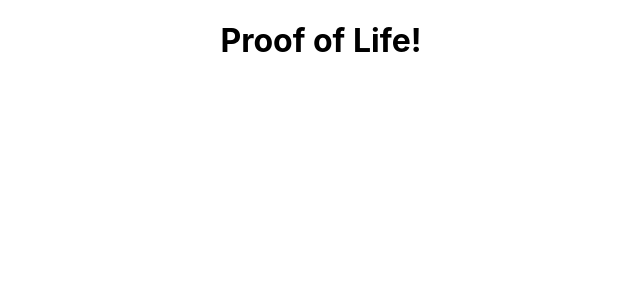
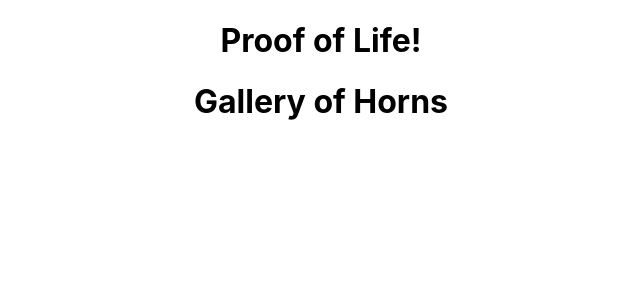
Before and after one commit to marisstoledo/gallery-of-horns, a React (Create React App) app: page / in a window 1280 px wide. Shown: the top 300 px of the page, without its empty margins (319-959 px from the left). Built offline with nearby package versions, Linux system fonts and the light colour scheme.

Commit message:
added header.js

```diff
--- a/src/App.js
+++ b/src/App.js
@@ -1,5 +1,6 @@
 import React from 'react';
 import './App.css';
+import Header from './Header';
 
 class App extends React.Component {
   render() {
@@ -8,6 +9,7 @@
     return (
       <div className="App">
         <h1> Proof of Life!</h1>
+        <Header />
       </div>
     );
   }
--- /dev/null
+++ b/src/Header.js
@@ -0,0 +1,11 @@
+import React from 'react';
+
+class Header extends React.Component {
+    render() {
+        return (
+            <h1> Gallery of Horns</h1>
+        )
+    }
+}
+
+export default Header;
```
